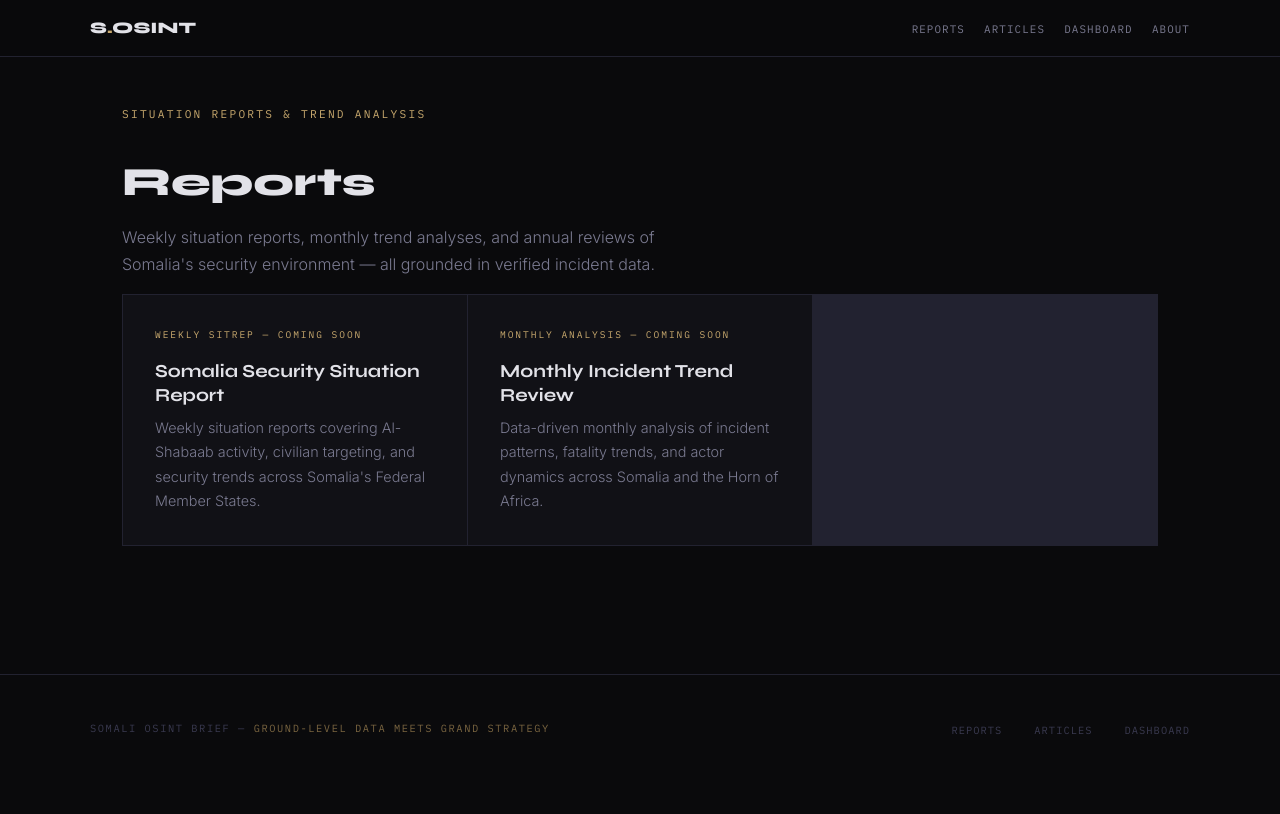
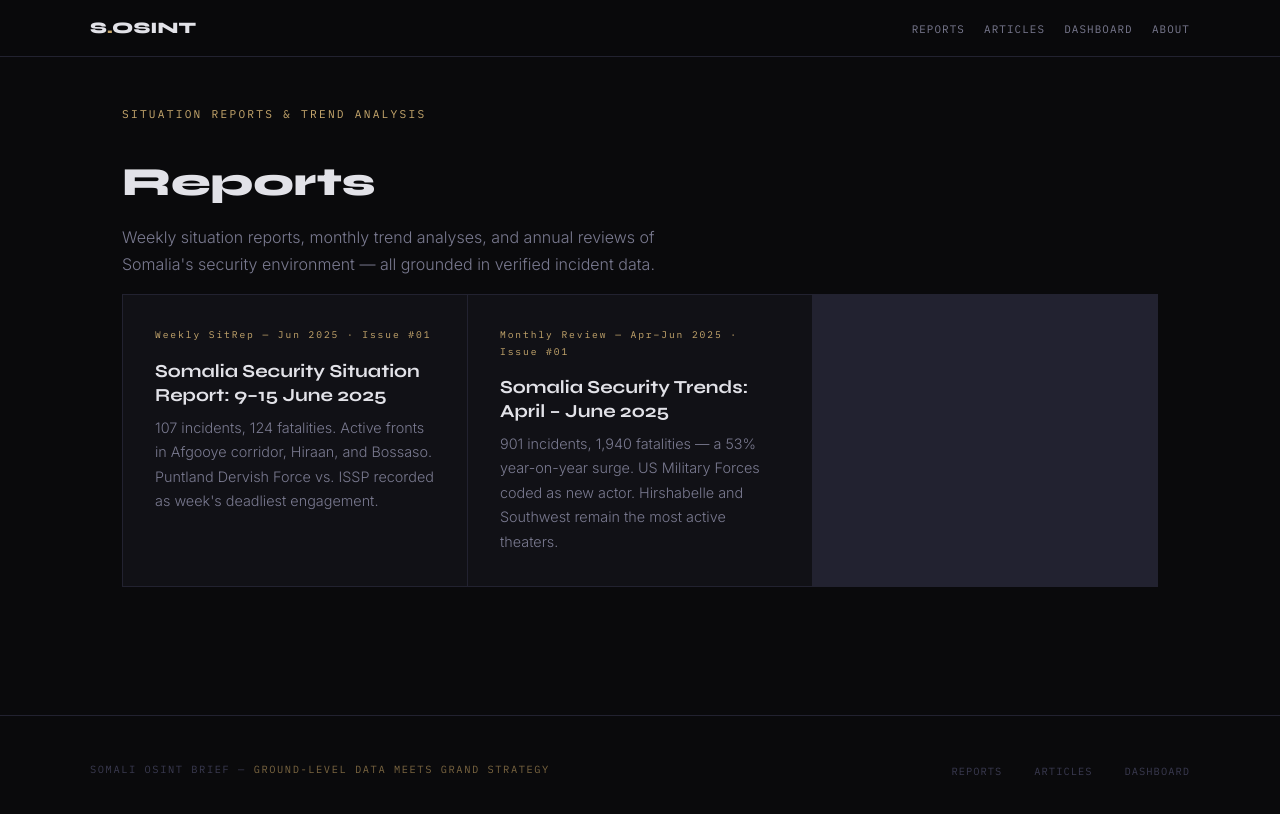
Before and after one commit to abdigh26/abdigh26.github.io, a Jekyll site: the page built from reports.html, in a window 1280 px wide. Shown: the top 814 px of the page. Built offline with Jekyll 4.4.1, drawn with Linux system fonts in a browser that asks for light colours.

Commit message:
Update reports.html

```diff
--- a/reports.html
+++ b/reports.html
@@ -11,23 +11,15 @@ title: Reports
 
 <div style="padding-bottom: 4rem;">
   <div class="card-grid">
-    {% for report in site.reports %}
-    <a class="card" href="{{ report.url }}">
-      <div class="card-tag">{{ report.category | default: "Report" | upcase }} — {{ report.date | date: "%b %Y" }}</div>
-      <h3 class="card-title">{{ report.title }}</h3>
-      <p class="card-excerpt">{{ report.excerpt | strip_html | truncate: 130 }}</p>
+    <a class="card" href="/reports/weekly-sitrep-jun9-15-2025.html">
+      <div class="card-tag">Weekly SitRep — Jun 2025 · Issue #01</div>
+      <h3 class="card-title">Somalia Security Situation Report: 9–15 June 2025</h3>
+      <p class="card-excerpt">107 incidents, 124 fatalities. Active fronts in Afgooye corridor, Hiraan, and Bossaso. Puntland Dervish Force vs. ISSP recorded as week's deadliest engagement.</p>
     </a>
-    {% else %}
-    <div class="card">
-      <div class="card-tag">WEEKLY SITREP — COMING SOON</div>
-      <h3 class="card-title">Somalia Security Situation Report</h3>
-      <p class="card-excerpt">Weekly situation reports covering Al-Shabaab activity, civilian targeting, and security trends across Somalia's Federal Member States.</p>
-    </div>
-    <div class="card">
-      <div class="card-tag">MONTHLY ANALYSIS — COMING SOON</div>
-      <h3 class="card-title">Monthly Incident Trend Review</h3>
-      <p class="card-excerpt">Data-driven monthly analysis of incident patterns, fatality trends, and actor dynamics across Somalia and the Horn of Africa.</p>
-    </div>
-    {% endfor %}
+    <a class="card" href="/reports/monthly-trend-apr-jun-2025.html">
+      <div class="card-tag">Monthly Review — Apr–Jun 2025 · Issue #01</div>
+      <h3 class="card-title">Somalia Security Trends: April – June 2025</h3>
+      <p class="card-excerpt">901 incidents, 1,940 fatalities — a 53% year-on-year surge. US Military Forces coded as new actor. Hirshabelle and Southwest remain the most active theaters.</p>
+    </a>
   </div>
 </div>
```
